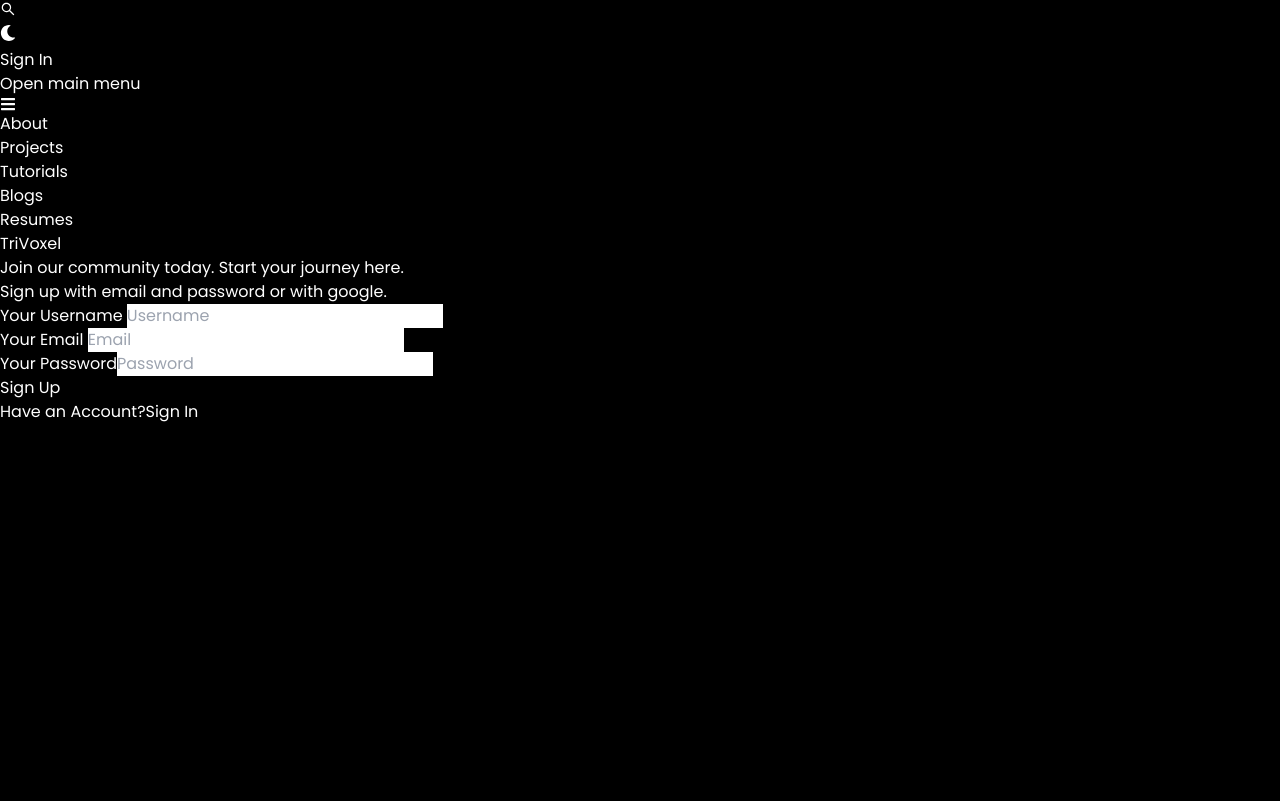
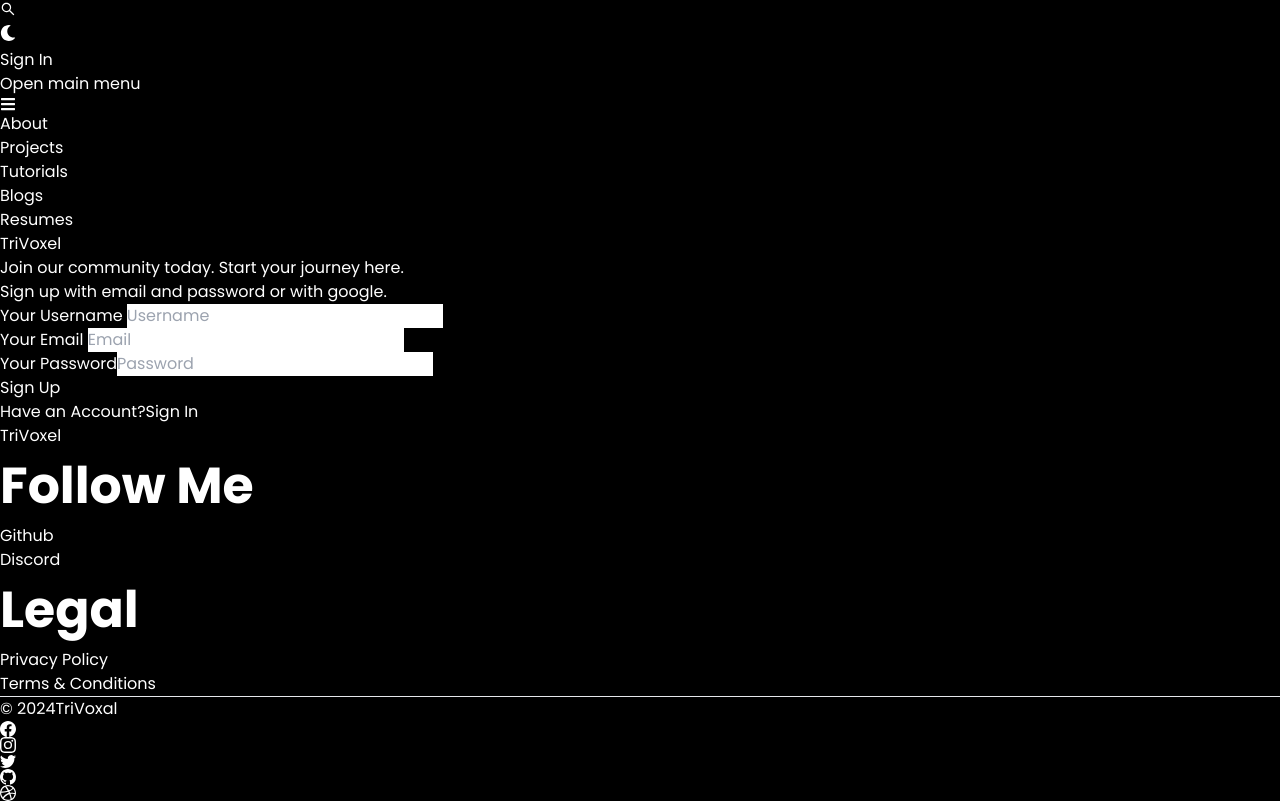
Before and after one commit to Slam210/TriVoxel, a React (Vite) app in the folder client/: page /sign-up in a window 1280 px wide. Shown: the part 1328-2129 px from the top of the page. Before the commit the page ends 1752 px from the top, so only its background shows below. Built offline with nearby package versions, Linux system fonts and the light colour scheme.

Commit message:
Created Footer

```diff
--- a/client/src/App.tsx
+++ b/client/src/App.tsx
@@ -6,6 +6,7 @@
 import Dashboard from "./pages/Dashboard";
 import Projects from "./pages/Projects";
 import Header from "./components/Header";
+import FooterCom from "./components/Footer";
 import Resumes from "./pages/Resumes";
 import Blogs from "./pages/Blogs";
 import Tutorials from "./pages/Tutorials";
@@ -25,6 +26,7 @@
         <Route path="/blogs" element={<Blogs />} />
         <Route path="/tutorials" element={<Tutorials />} />
       </Routes>
+      <FooterCom />
     </BrowserRouter>
   );
 }
--- /dev/null
+++ b/client/src/components/Footer.tsx
@@ -0,0 +1,67 @@
+import { Footer } from "flowbite-react";
+import { Link } from "react-router-dom";
+import {
+  BsFacebook,
+  BsInstagram,
+  BsTwitter,
+  BsGithub,
+  BsDribbble,
+} from "react-icons/bs";
+export default function FooterCom() {
+  return (
+    <Footer container className="border border-t-2 border-gray-500 bg-black">
+      <div className="w-full max-w-7xl mx-auto">
+        <div className="grid w-full justify-between sm:flex md:grid-cols-1">
+          <div className="mt-5">
+            <Link
+              to="/"
+              className="self-center whitespace-nowrap text-md sm:text-lg md:text-xl font-semibold px-2 py-1 rounded-lg bg-gradient-to-tr from-red-400 via-blue-400 to-green-400 text-white"
+            >
+              TriVoxel
+            </Link>
+          </div>
+          <div className="grid grid-cols-2 gap-8 mt-4 sm:grid-cols-3 sm:gap-6">
+            <div>
+              <Footer.Title title="Follow Me" />
+              <Footer.LinkGroup col>
+                <Footer.Link
+                  href="https://www.github.com/slam210"
+                  target="_blank"
+                  rel="noopener noreferrer"
+                >
+                  Github
+                </Footer.Link>
+                <Footer.Link href="#">Discord</Footer.Link>
+              </Footer.LinkGroup>
+            </div>
+            <div>
+              <Footer.Title title="Legal" />
+              <Footer.LinkGroup col>
+                <Footer.Link href="#">Privacy Policy</Footer.Link>
+                <Footer.Link href="#">Terms &amp; Conditions</Footer.Link>
+              </Footer.LinkGroup>
+            </div>
+          </div>
+        </div>
+        <Footer.Divider />
+        <div className="w-full sm:flex sm:items-center sm:justify-between">
+          <Footer.Copyright
+            href="#"
+            by="TriVoxal"
+            year={new Date().getFullYear()}
+          />
+          <div className="flex gap-6 sm:mt-0 mt-4 sm:justify-center">
+            <Footer.Icon href="#" icon={BsFacebook} />
+            <Footer.Icon href="#" icon={BsInstagram} />
+            <Footer.Icon href="#" icon={BsTwitter} />
+            <Footer.Icon
+              href="https://github.com/sahandghavidel"
+              icon={BsGithub}
+            />
+            <Footer.Icon href="#" icon={BsDribbble} />
+          </div>
+        </div>
+      </div>
+    </Footer>
+  );
+}
--- a/client/src/pages/Signup.tsx
+++ b/client/src/pages/Signup.tsx
@@ -66,7 +66,7 @@
   };
 
   return (
-    <div className="md:mt-20">
+    <div className="md:mt-20 min-h-screen">
       <div className="flex p-3 max-w-3xl mx-auto flex-col gap-4 md:flex-row md:items-center">
         {/* Left */}
         <div className="hidden md:flex flex-col text-center w-full md:w-1/2 justify-center items-center">
```
